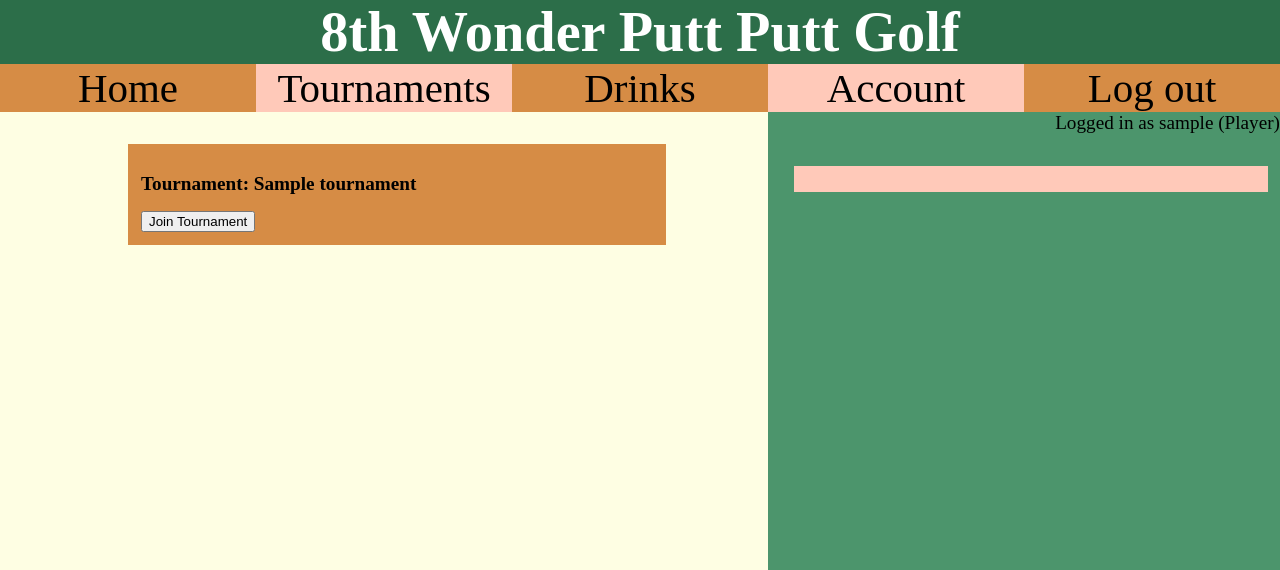
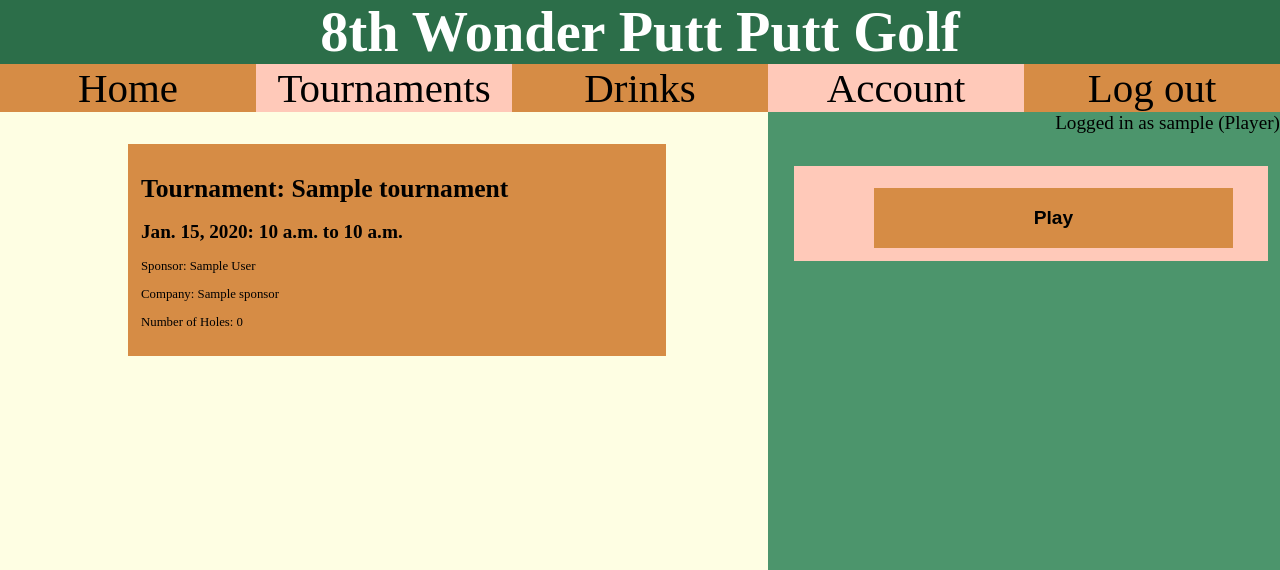
Before and after one commit to PokeGon/8th-Wonder, a Django app: the page made by src/main/models.py in a window 1280 px wide. Shown: the top 570 px of the page. Run offline with Django 3.2, Linux system fonts and the light colour scheme; the first user in the database is signed in; tables that the repository leaves empty hold one stand-in row (Sample ...).

Commit message:
Updated tournament pages

```diff
--- a/src/main/models.py
+++ b/src/main/models.py
@@ -89,11 +89,6 @@ class Manager(models.Model):
         drink = Drink(name, price, instructions)
         drink.save()
 
-    @staticmethod
-    def newGame(name, date, sponsor, approved, completed):
-        tournament = Tournament(name, date, sponsor, approved, completed)
-        tournament.save()
-
 
 class Player(models.Model):
     user = models.OneToOneField(get_user_model(), on_delete=models.CASCADE, primary_key=True, related_name='player')
@@ -168,13 +163,12 @@ class Transaction(models.Model):
 class Tournament(models.Model):
     name = models.CharField(max_length=300, primary_key=True, unique=True)
     date = models.DateField(unique=True)
-    startTime = models.TimeField(default=datetime.time(7, 00))
-    endTime = models.TimeField(default=datetime.time(16, 30))
+    startTime = models.TimeField(default=datetime.time(9, 00))
+    endTime = models.TimeField(default=datetime.time(14, 30))
     players = models.ManyToManyField('Player', blank=True)
     sponsor = models.ForeignKey('Sponsor', on_delete=models.CASCADE)
     approved = models.BooleanField(default=False)
     completed = models.BooleanField(default=False)
-    numOfHoles = models.IntegerField(default=12)
     holes = models.ManyToManyField('Hole')
 
     def __str__(self):
--- a/src/main/templates/events.html
+++ b/src/main/templates/events.html
@@ -21,10 +21,10 @@
 {% if tournaments_list %}
 <div>
     {% for t in tournaments_list %}
-    <a href="{% url 'tournament' t.name %}">
+    <a href="{% url 'tournamentInfo' t.name %}">
         <button class="eventButton">
             <h2>{{t.name}}</h2>
-            <h3>{{t.date}}: 3pm to 8pm</h3>
+            <h3>{{t.date}}: {{t.startTime}} to {{t.endTime}}</h3>
         </button>
     </a>
 <br>
--- /dev/null
+++ b/src/main/templates/tournamentInfo.html
@@ -0,0 +1,45 @@
+<!DOCTYPE html>
+<html>
+<head>
+    <meta charset="UTF-8">
+    <meta name="description" content="Tournament">
+    <meta name="author" content="8th Wonder">
+    <meta name="viewport" content="width=device-width, initial-scale=1.0">
+    {% load static %}
+    <link rel="stylesheet" href="{% static 'styles.css' %}">
+    <link rel="stylesheet" media="screen and (max-width: 1040px)" href="{% static 'smallscreen.css' %}">
+</head>
+
+<body>
+
+{% include 'navBar.html' %}
+
+<div class="left column">
+    <h1>Tournament: {{ tournament.name }}</h1>
+    <h2>{{tournament.date}}: {{tournament.startTime}} to {{tournament.endTime}}</h2>
+
+    <p>Sponsor: {{ tournament.sponsor.user.first_name }} {{ tournament.sponsor.user.last_name }}</p>
+    <p>Company: {{ tournament.sponsor.companyName }}</p>
+    <p>Number of Holes: {{ numOfHoles }}</p>
+
+
+
+
+
+
+</div>
+<div class="right column">
+    {% if user.user_type == 1 %}
+        <button onclick="location.href='play'" class="eventButton" style="font-size: 1vw;">
+        <h2>Play</h2>
+        </button>
+    {% endif %}
+    {% if user.user_type == 4 or user.user_type == 2 and user.sponsor == tournament.sponsor %}
+        <button onclick="location.href='edit'" class="eventButton" style="font-size: 1vw;">
+        <h2>Edit</h2>
+        </button>
+    {% endif %}
+</div>
+
+</body>
+</html>
--- a/src/main/urls.py
+++ b/src/main/urls.py
@@ -5,7 +5,9 @@ from django.contrib.auth import views as auth_views
 
 urlpatterns = [
     path('', views.home, name='home'),
-    path('tournament/<str:tournamentName>/', views.tournament, name='tournament'),
+    path('tournament/<str:tournamentName>/', views.tournamentInfo, name='tournamentInfo'),
+    path('tournament/<str:tournamentName>/edit', views.tournamentEdit, name='tournamentEdit'),
+    path('tournament/<str:tournamentName>/play', views.tournament, name='tournament'),
     path('error/', views.error, name='error'),
     path('createAccount/', views.accountCreation, name='accountCreation'),
     path('drinks/', views.drinks, name='drinks'),
--- a/src/main/views.py
+++ b/src/main/views.py
@@ -11,9 +11,7 @@ from .forms import *
 
 
 def tournament(request, tournamentName):
-    if request.user.user_type == 4 or request.user.user_type == 2:
-        ...
-    elif request.user.user_type == 1:
+    if request.user.user_type == 1:
         tourney = Tournament.objects.get(name=tournamentName)
         nextHole = 1
         if request.method == "POST":
@@ -47,7 +45,7 @@ def tournament(request, tournamentName):
         return render(request, 'tournament.html', context)
     else:
         context = {}
-        return render(request, 'tournament.html', context)
+        return redirect("tournamentInfo", tournamentName)
 
 
 def drinks(request):
@@ -73,7 +71,8 @@ def drinks(request):
         orders = Order.objects.all()
         drinkList = Drink.objects.all()
         user = request.user
-        return render(request, "drinks.html", {"orders": orders, "drinkList": drinkList, "user": user, "holeList": holeList})
+        return render(request, "drinks.html",
+                      {"orders": orders, "drinkList": drinkList, "user": user, "holeList": holeList})
 
 
 def login(request):
@@ -107,7 +106,14 @@ def homeRedirect():
 
 
 def account(request):
-    if request.method == "POST" and request.user.user_type == 2:
+    if request.method == "POST":
+        print(Hole.objects.all())
+        if Hole.objects.all() is None:
+            for i in range(12):
+                newHole = Hole()
+                newHole.holeNumber = i
+                newHole.par = 3
+                newHole.save()
         if request.user.user_type != 2:
             return HttpResponseForbidden("Only sponsors can sponsor a tournament")
         for t in Tournament.objects.all():
@@ -120,6 +126,8 @@ def account(request):
         newTournament.name = request.POST.get('tournamentName')
         newTournament.date = request.POST.get('date')
         newTournament.sponsor = request.user.sponsor
+        for hole in Hole.objects.all():
+            newTournament.holes.add(hole)
         newTournament.save()
         return HttpResponseRedirect('../events')
     if request.user.is_anonymous:
@@ -195,7 +203,8 @@ def createAccount(request):
     if request.method == "POST":
         for u in User.objects.all():
             if u.username == request.POST.get('username'):
-                return render(request, 'accountCreation.html', {'error_message' : "Username taken, Please choose another"})
+                return render(request, 'accountCreation.html',
+                              {'error_message': "Username taken, Please choose another"})
         newUser = User()
         newUser.username = request.POST.get('username')
         newUser.first_name = request.POST.get('firstName')
@@ -284,3 +293,20 @@ class ProfileView(LoginRequiredMixin, TemplateView):
 
 def handler404(request, exception):
     return render(request, '404.html', {})
+
+
+def tournamentInfo(request, tournamentName):
+    tourney = Tournament.objects.get(name=tournamentName)
+    context = {"tournament": tourney, "holes": tourney.holes.filter(), "numOfHoles": len(tourney.holes.filter())}
+    print(request.user.sponsor.companyName)
+    return render(request, 'tournamentInfo.html', context)
+
+
+def tournamentEdit(request, tournamentName):
+    tourney = Tournament.objects.get(name=tournamentName)
+    if request.user.user_type == 4 or (request.user.user_type == 2 and request.user.sponsor == tourney.sponsor):
+        if request.method == "POST":
+            ...
+        context = {"tournament": tourney, "holes": tourney.holes.filter()}
+        return render(request, 'tournamentEdit.html', context)
+    return redirect("tournamentInfo")
```
Also changed, not shown: src/main/templates/tournamentEdit.html (added, +45 -0 lines).
